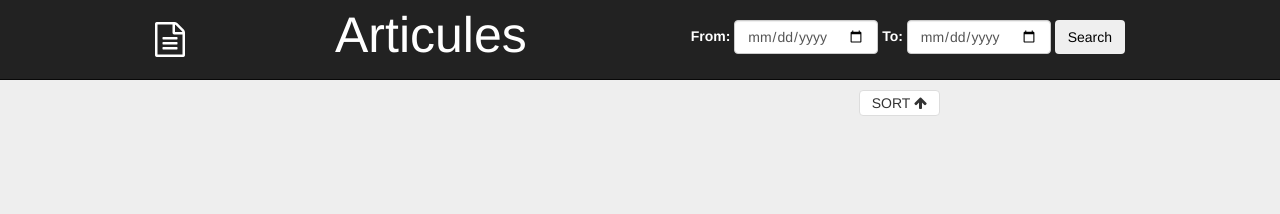
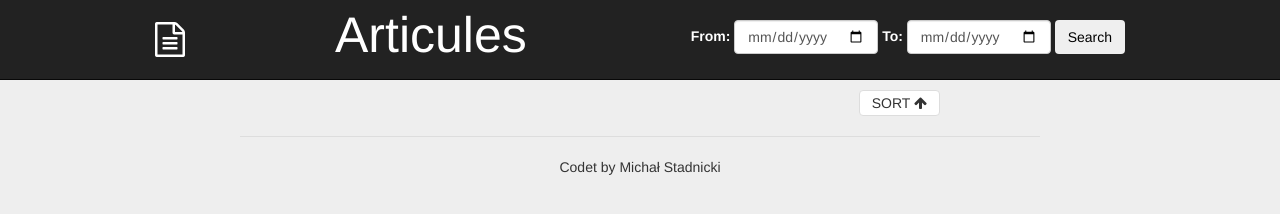
Before and after one commit to stadnickimichal/GMI_Group, a plain HTML site: page index.html in a window 1280 px wide. Drawn offline with nearby package versions, Linux system fonts and the light colour scheme; no server answers.

Commit message:
commit#4

```diff
--- a/css/main.css
+++ b/css/main.css
@@ -69,3 +69,12 @@ a:hover{
 .articule__articuleText{
     text-align: justify;
 }
+footer{
+    margin: 0 auto;
+    text-align: center;
+    width: 800px;
+}
+.footer__hr{
+    width: 100%;
+    border-color: rgb(221, 221, 221);
+}
--- a/index.html
+++ b/index.html
@@ -35,6 +35,10 @@
                 </button>
             </div>
         </div>
+        <footer>
+            <hr class="footer__hr">
+            <p class="footer__articule">Codet by Michał Stadnicki</p>
+        </footer>
         <script src="js/jquery-3.2.1.min.js"></script>
         <script src="http://code.jquery.com/jquery.min.js"></script>
         <script src="js/bootstrap.min.js"></script>
```
